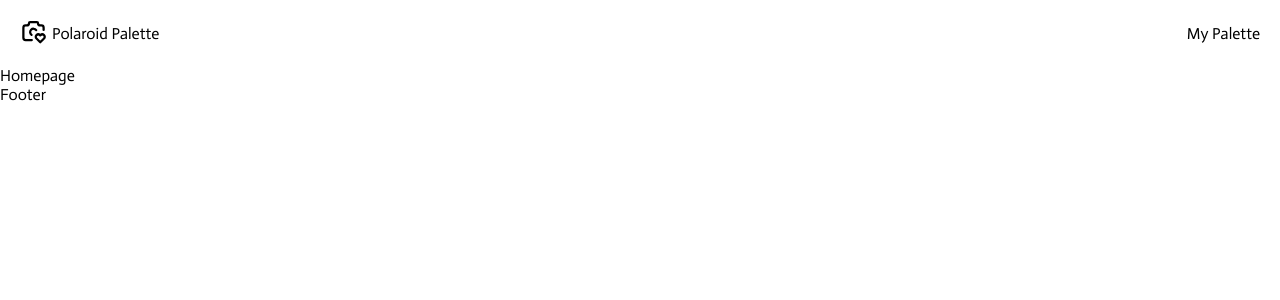
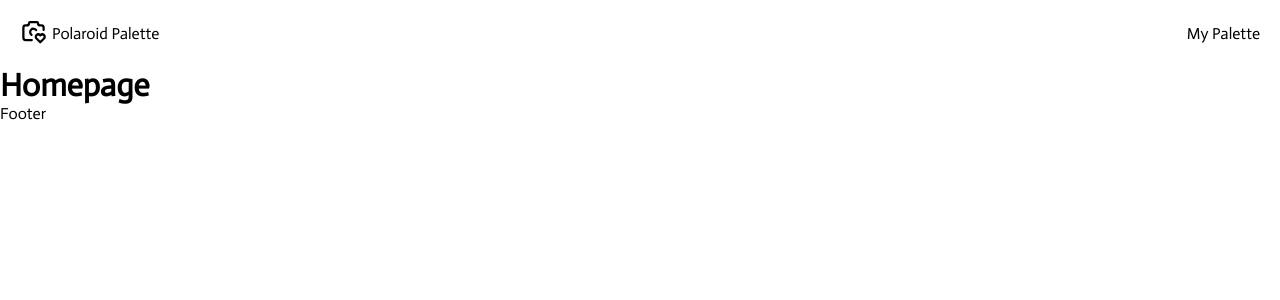
Before and after one commit to twentyfive21/photo-react, a React (Vite) app: page / in a window 1280 px wide. Shown: the top 300 px of the page. Built offline with nearby package versions, Linux system fonts and the light colour scheme.

Commit message:
moved files around correctly in src

```diff
--- a/pages/Homepage/Homepage.jsx
+++ b/src/pages/Homepage/Homepage.jsx
@@ -1,9 +1,14 @@
 import React from 'react'
 import './Homepage.css'
 
+
 function Homepage() {
   return (
-    <div>Homepage</div>
+    <div>
+      <h1>Homepage</h1>
+      {/* <img src={banner} /> */}
+    </div>
+
   )
 }
 
```
Also changed, not shown: src/App.jsx (+6 -5 lines), src/assets/banner.jpg (added), src/components/Footer/Footer.css (added), src/components/Footer/Footer.jsx (renamed from components/Footer/Footer.jsx), src/components/Header/Header.css (renamed from components/Header/Header.css), src/components/Header/Header.jsx (renamed from components/Header/Header.jsx), src/pages/Favorites/Favorites.css (added), src/pages/Favorites/Favorites.jsx (renamed from pages/Favorites/Favorites.jsx), src/pages/Homepage/Homepage.css (added).
